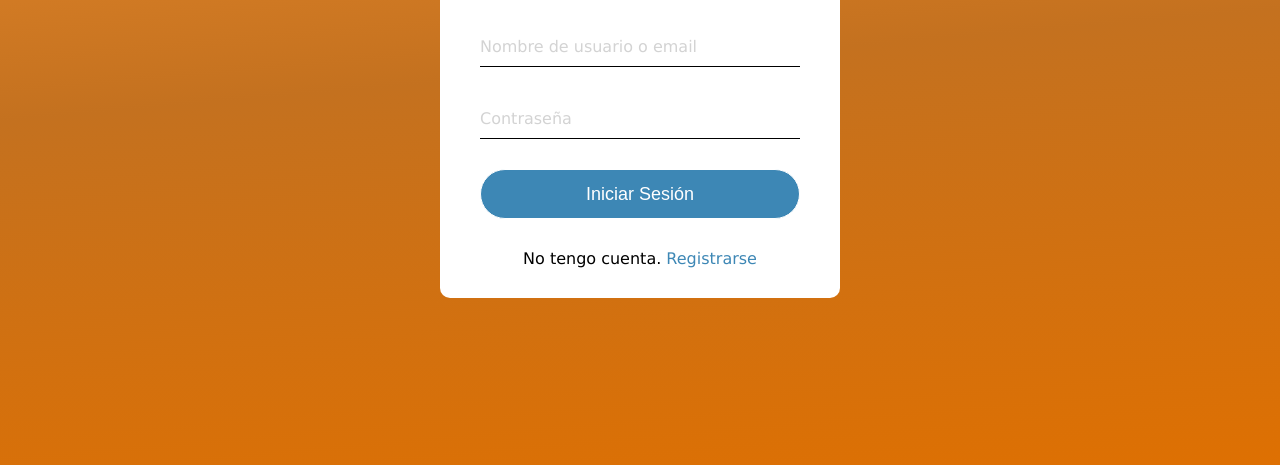
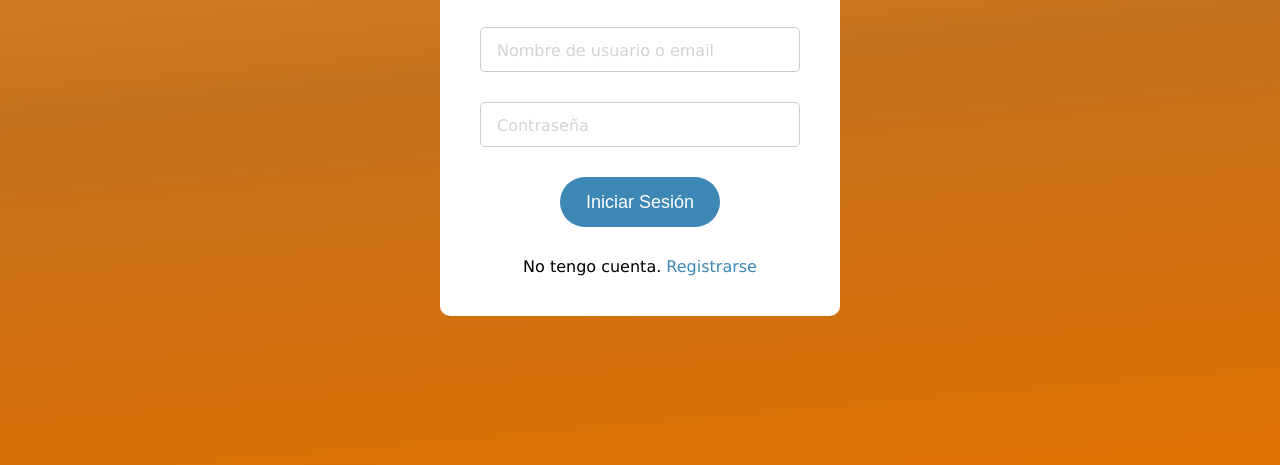
Before and after one commit to mares1402/ingSoftware, a website: page Font/login.html in a window 1280 px wide. Shown: the part 335-800 px from the top of the page. Drawn offline with Linux system fonts and the light colour scheme.

Commit message:
Version 1.18

```diff
--- a/Back/singup.js
+++ b/Back/singup.js
@@ -13,3 +13,8 @@ document.querySelectorAll('.campo input, .campo select').forEach(elemento => {
     elemento.addEventListener('input', actualizarLabel);
     elemento.addEventListener('change', actualizarLabel);
 });
+
+const encryptado = require('bcryptjs');
+const conexion = require('../Back/conexion');
+
+encryptado.encrypt()
--- a/Font/login.css
+++ b/Font/login.css
@@ -1,7 +1,7 @@
 body {
   margin: 0;
   padding: 0;
-  font-family: 'Lucida Sans', 'Lucida Sans Regular', 'Lucida Grande', 'Lucida Sans Unicode', Geneva, Verdana, sans-serif;
+  font-family: 'Lucida Sans', sans-serif;
   background: linear-gradient(175deg, #f59432, #c4711f, #de7002);
   height: 100vh;
 }
@@ -14,11 +14,13 @@ body {
   width: 400px;
   background: white;
   border-radius: 10px;
+  padding: 20px 40px 40px 40px;
+  box-sizing: border-box;
 }
 
 .logo {
   text-align: center;
-  padding: 20px 0 0 0;
+  padding-top: 20px;
 }
 
 .logo img {
@@ -29,83 +31,112 @@ body {
 .formulario h1 {
   text-align: center;
   margin-top: 5px;
-  padding: 0 0 15px 0;
+  padding-bottom: 15px;
   border-bottom: 1px solid silver;
 }
 
 .formulario form {
-  padding: 0 40px;
   box-sizing: border-box;
 }
 
+/* columnas paralelas */
+.columnas {
+  display: grid;
+  grid-template-columns: 1fr 1fr;
+  gap: 40px;
+}
+
+/* campos */
 .campo {
+  display: flex;
+  align-items: center;
   position: relative;
   margin: 30px 0;
 }
 
 .campo input {
   width: 100%;
-  height: 40px;
+  height: 45px;
   font-size: 16px;
-  border: none;
-  background: none;
+  border: 1px solid #ccc;
+  border-radius: 5px;
+  padding: 0 10px;
+  background: white;
   outline: none;
-
+  box-sizing: border-box;
+  line-height: 45px;
+  transition: border-color 0.3s ease, box-shadow 0.3s ease;
 }
 
+/* etiquetas flotantes animadas */
 .campo label {
   position: absolute;
-  top: 60%;
+  left: 12px;
+  top: 50%;
+  transform: translateY(-50%);
   color: lightgray;
-  transform: translateY(-70%);
   font-size: 16px;
   pointer-events: none;
-  transition: 0.3s ease;
+  background: white;
+  padding: 0 5px;
+  transition: top 0.3s ease, font-size 0.3s ease, color 0.3s ease;
 }
 
+.campo input:focus~label,
+.campo input:not(:placeholder-shown)~label {
+  top: -10px;
+  font-size: 12px;
+  color: #3d87b5;
+}
+
+/* línea animada inferior */
 .campo span::before {
   content: '';
   position: absolute;
   bottom: 0;
-  left: 0;
-  width: 100%; /* ← siempre visible */
-  height: 1px;
-  background: #000;
+  left: 50%;
+  transform: translateX(-50%);
+  width: 0%;
+  max-width: 99%;
+  height: 3px;
+  background: linear-gradient(to right, rgba(61, 135, 181, 0.3), #3d87b5, rgba(61, 135, 181, 0.3));
+  transition: width 0.3s ease;
 }
 
 
-
-.campo input:focus ~ label,
-.campo input:not(:placeholder-shown) ~ label {
-  top: 5px;
-  color: black;
-}
-
-.campo input:focus ~ span::before,
-.campo input:not(:placeholder-shown) ~ span::before {
+.campo input:focus~span::before,
+.campo input:not(:placeholder-shown)~span::before {
   width: 100%;
 }
 
+/* botón */
 input[type="submit"] {
-  width: 100%;
+  width: 50%;
   height: 50px;
-  border: 1px solid;
+  border: none;
   background: #3d87b5;
   border-radius: 25px;
   font-size: 18px;
   color: white;
   cursor: pointer;
   outline: none;
-  transition: 0.5s;
+  transition: background 0.3s ease;
+  text-align: center;
+}
+
+.boton-centro {
+  display: flex;
+  justify-content: center;
 }
 
 input[type="submit"]:hover {
-  border-color: #0B9BF4;
+  background: #0B9BF4;
 }
 
+/* enlace inferior */
 .registrarse {
-  margin: 30px 0;
   text-align: center;
+  margin-top: 30px;
   font-size: 16px;
   color: black;
 }
--- a/Font/login.html
+++ b/Font/login.html
@@ -28,12 +28,14 @@
                 <span></span>
             </div>
 
+        </form>
+        <div class="boton-centro">
             <input type="submit" value="Iniciar Sesión">
+        </div>
 
-            <div class="registrarse">
-                No tengo cuenta. <a href="singup.html">Registrarse</a>
-            </div>
-        </form>
+        <div class="registrarse">
+            No tengo cuenta. <a href="singup.html">Registrarse</a>
+        </div>
     </div>
 </body>
 
--- a/Font/singup.css
+++ b/Font/singup.css
@@ -61,13 +61,20 @@ body {
   font-size: 16px;
   border: 1px solid #ccc;
   border-radius: 5px;
-  padding: 0 10px; /* ← centrado horizontal */
-  background: white;
+  border-bottom: 1px solid #ccc;
+  background: transparent;
   outline: none;
+  padding: 0 10px;
   box-sizing: border-box;
-  line-height: 45px; /* ← centrado vertical */
-  transition: border-color 0.3s ease, box-shadow 0.3s ease;
+  line-height: 45px;
+  transition: border-color 0.3s ease;
 }
+
+.campo input:focus ~ span::before,
+.campo input:not(:placeholder-shown) ~ span::before {
+  width: 100%;
+}
+
 
 /* estilo para select */
 .campo select {
@@ -92,6 +99,20 @@ body {
   background: white;
 }
 
+/* línea animada inferior */
+.campo span::before {
+  content: '';
+  position: absolute;
+  bottom: 0;
+  left: 50%;
+  transform: translateX(-50%);
+  width: 0%;
+  max-width: 99%;
+  height: 3px;
+  background: linear-gradient(to right, rgba(61, 135, 181, 0.3), #3d87b5, rgba(61, 135, 181, 0.3));
+  transition: width 0.3s ease;
+}
+
 .label-oculto {
   opacity: 0;
   visibility: hidden;
@@ -113,6 +134,7 @@ input[type="submit"] {
   margin-top: 20px;
   text-align: center;
 }
+
 .boton-centro {
   display: flex;
   justify-content: center;
--- a/app.js
+++ b/app.js
@@ -2,7 +2,6 @@ const express = require('express');
 const path = require('path');
 const app = express();
 const conexion = require('./Back/conexion');
-const { registrarUsuario, verificarDuplicados } = require('./Back/singup');
 
 app.use(express.json());
 app.use(express.urlencoded({ extended: true }));
--- a/package.json
+++ b/package.json
@@ -11,6 +11,7 @@
   "author": "",
   "license": "ISC",
   "dependencies": {
+    "bcrypt": "^6.0.0",
     "dotenv": "^17.2.2",
     "express": "^5.1.0",
     "mysql2": "^3.14.5",
```
Also changed, not shown: 1 other file.
